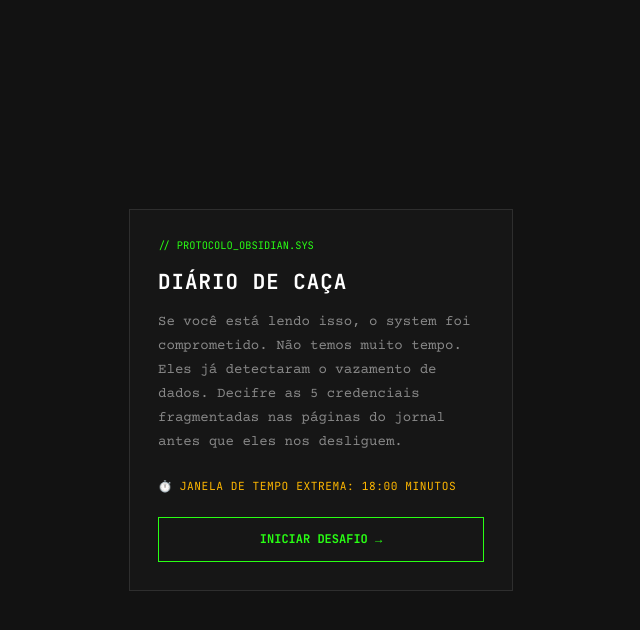
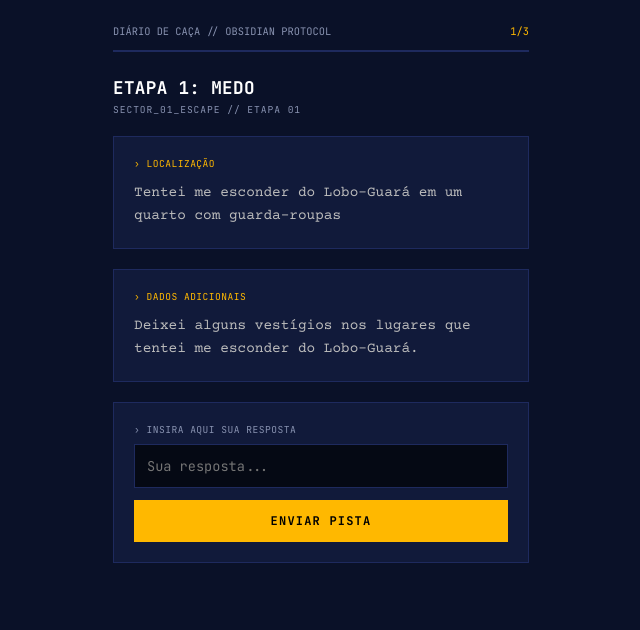
Before and after one commit to Laralws/ddc_escape, a React (Vite) app: page / in a window 1280 px wide. Shown: the top 630 px of the page, without its empty margins (319-959 px from the left). Built offline with nearby package versions, Linux system fonts and the light colour scheme.

Commit message:
feat: atualiza enigmas, remove temporizador e muda o tema para azul escuro

```diff
--- a/src/App.jsx
+++ b/src/App.jsx
@@ -1,11 +1,6 @@
 "use client";
 
-import { useState, useEffect, useRef, useCallback } from "react";
-
-/* ─────────────────────────────────────────
-   CONFIGURAÇÃO GLOBAL DO TIMER (18 minutos)
-─────────────────────────────────────────── */
-const TEMPO_TOTAL_SEGUNDOS = 18 * 60;
+import { useState, useCallback } from "react";
 
 const fontLink = `
   @import url('https://fonts.googleapis.com/css2?family=JetBrains+Mono:wght@400;700&family=Courier+Prime:ital,wght@0,400;0,700;1,400&family=Inter:wght@400;500;600&display=swap');
@@ -13,7 +8,7 @@ const fontLink = `
   html, body {
     margin: 0;
     padding: 0;
-    background-color: #121212;
+    background-color: #0A1128;
     color: #FFF;
     width: 100%;
     min-height: 100vh;
@@ -33,6 +28,7 @@ const fases = [
     id: 1,
     titulo: "ETAPA 1: MEDO",
     enigma: "Tentei me esconder do Lobo-Guará em um quarto com guarda-roupas",
+    infoExtra: "Deixei alguns vestígios nos lugares que tentei me esconder do Lobo-Guará.",
     instrucao: "Insira aqui sua resposta",
     respostaCorreta: "SOS",
     corRecompensaHex: "#FF0000",
@@ -40,146 +36,50 @@ const fases = [
   },
   {
     id: 2,
-    titulo: "ETAPA 2: A PISTA NO AR",
+    titulo: "ETAPA 2: REGREDIR PARA DEPOIS AVANÇAR",
     enigma:
-      "Nas frequências criptografadas do DDC, um analista captou uma transmissão codificada. A mensagem dizia: 'Procure o elemento que aparece quando a luz encontra a chuva — não o arco-íris inteiro, apenas a cor que está sempre no centro, entre o quente e o frio.' Qual é essa cor?",
+      "Tentei fugir, mas não conseguir. Então tentei me esconder na piscina. ",
+    infoExtra: "Dica: O espectro visível segue uma ordem específica de temperaturas de cor.",
     instrucao: "Insira aqui sua resposta",
     respostaCorreta: "verde",
-    corRecompensaHex: "#00FF88",
-    corRecompensaNome: "VERDE CIANO",
-  },
-  {
-    id: 3,
-    titulo: "ETAPA 3: O ARQUIVO PROIBIDO",
-    enigma:
-      "No servidor offline do DDC, um arquivo protegido foi encontrado. A senha era um conceito: 'a cor do perigo, do alerta máximo, do sangue que corre quando a truth é revelada.' Apenas uma palavra abre esse arquivo. Qual cor é essa?",
-    instrucao: "Insira aqui sua resposta",
-    respostaCorreta: "vermelho",
-    corRecompensaHex: "#FF2020",
-    corRecompensaNome: "VERMELHO",
-  },
-  {
-    id: 4,
-    titulo: "ETAPA 4: A IDENTIDADE OCULTA",
-    enigma:
-      "A fonte anônima deixou um bilhete: 'Sou a cor do céu antes da tempestade, da frieza das telas e dos sistemas que nunca dormem. Encontre-me no monitor aceso às 3h da manhã.' Qual é a minha cor?",
-    instrucao: "Insira aqui sua resposta",
-    respostaCorreta: "azul",
     corRecompensaHex: "#1E90FF",
     corRecompensaNome: "AZUL",
   },
   {
-    id: 5,
-    titulo: "ETAPA 5: O PROTOCOLO FINAL",
+    id: 3,
+    titulo: "ETAPA 3: NEM TUDO É O QUE PARECE",
     enigma:
-      "O Diário de Caça chegou ao fim — ou ao início? O código final estava escondido na edição impressa, na tinta que preenche cada página, no tom que une todas as pistas anteriores numa única sombra. A cor que tudo absorve e nada reflete. Qual cor é essa?",
+      "Último lugar pelo qual passei tinham algumas cadeiras com mesa de centro e uma porta que levava para fora da casa.",
+    infoExtra: "Escondi uma mensagem no meio da conversa de algumas pessoas que estavam por aqui.",
     instrucao: "Insira aqui sua resposta",
-    respostaCorreta: "preto",
-    corRecompensaHex: "#8B5CF6",
-    corRecompensaNome: "VIOLETA",
+    respostaCorreta: "CONTINUE",
+    corRecompensaHex: "#ffe920ff",
+    corRecompensaNome: "AMARELO",
   },
 ];
 
-function formatarTempo(segundos) {
-  const m = Math.floor(segundos / 60);
-  const s = segundos % 60;
-  return `${String(m).padStart(2, "0")}:${String(s).padStart(2, "0")}`;
-}
-
-/* ─────────────────────────────────────────
-   CRONÔMETRO — CENTRALIZADO E GRANDE
-─────────────────────────────────────────── */
-function Cronometro({ tempoRestante }) {
-  const critico = tempoRestante <= 60;
-  const cor = critico ? "#FF3B3B" : "#D1FFC2";
-
-  return (
-    <div style={{
-      display: "flex",
-      justifyContent: "center",
-      width: "100%",
-      margin: "0.5rem 0 1.5rem 0"
-    }}>
-      <div style={{
-        background: "#0F0F0F",
-        border: "2px solid #222",
-        padding: "0.6rem 2.5rem",
-        display: "inline-block",
-        position: "relative",
-        boxShadow: "inset 0 0 10px rgba(0,0,0,0.8)"
-      }}>
-        <span style={{ position: "absolute", top: 4, left: 4, width: 3, height: 3, background: "#333" }} />
-        <span style={{ position: "absolute", top: 4, right: 4, width: 3, height: 3, background: "#333" }} />
-        <span style={{ position: "absolute", bottom: 4, left: 4, width: 3, height: 3, background: "#333" }} />
-        <span style={{ position: "absolute", bottom: 4, right: 4, width: 3, height: 3, background: "#333" }} />
-
-        <p style={{
-          fontFamily: "'JetBrains Mono', monospace",
-          fontSize: "2.4rem",
-          fontWeight: "700",
-          color: cor,
-          margin: 0,
-          letterSpacing: "0.05em",
-          lineHeight: 1,
-          textShadow: critico ? "0 0 10px rgba(255,59,59,0.5)" : "0 0 12px rgba(41,255,20,0.4)"
-        }}>
-          {formatarTempo(tempoRestante)}
-        </p>
-      </div>
-    </div>
-  );
-}
-
-/* ─────────────────────────────────────────
-   TELA: TEMPO ESGOTADO
-─────────────────────────────────────────── */
-function TelaTimeOut({ onReiniciar }) {
-  return (
-    <>
-      <style>{fontLink}</style>
-      <div style={{
-        minHeight: "100vh", background: "#0A0A0A", width: "100vw",
-        display: "flex", flexDirection: "column", alignItems: "center", justifyContent: "center",
-        padding: "1.5rem", fontFamily: "'JetBrains Mono', monospace", boxSizing: "border-box"
-      }}>
-        <div style={{ width: "100%", maxWidth: "26rem", border: "1px solid #6B0000", background: "#121212", padding: "2rem 1.5rem", textAlign: "center" }}>
-          <h1 style={{ fontSize: "1.2rem", color: "#FF2020", margin: "0 0 1rem 0" }}>⚠️ PROTOCOLO FALHOU</h1>
-          <p style={{ fontFamily: "'Courier Prime', monospace", fontSize: "0.9rem", color: "#666", lineHeight: 1.6, marginBottom: "2rem" }}>
-            O tempo limite expirou. O sistema limpou os logs do Diário de Caça e bloqueou este terminal.
-          </p>
-          <button onClick={onReiniciar} style={{
-            width: "100%", padding: "0.85rem", background: "transparent", color: "#FF2020", border: "1px solid #6B0000",
-            fontFamily: "'JetBrains Mono', monospace", fontSize: "0.75rem", fontWeight: 700, cursor: "pointer",
-          }}> REINICIAR TERMINAL </button>
-        </div>
-      </div>
-    </>
-  );
-}
 
 /* ─────────────────────────────────────────
    TELA FINAL (Vitória)
 ─────────────────────────────────────────── */
-function TelaFinal({ tempoRestante, total }) {
-  const tempoUsado = total - tempoRestante;
+function TelaFinal() {
   return (
     <div style={{
-      minHeight: "100vh", background: "#0A0A0A", width: "100vw",
+      minHeight: "100vh", background: "#050914", width: "100vw",
       display: "flex", flexDirection: "column", alignItems: "center", justifyContent: "center",
       padding: "1.5rem", fontFamily: "'JetBrains Mono', monospace", boxSizing: "border-box"
     }}>
-      <div style={{ width: "100%", maxWidth: "26rem", border: "1px solid #29FF14", background: "#121212", padding: "2rem 1.5rem", textAlign: "center" }}>
-        <h1 style={{ fontSize: "1.2rem", color: "#29FF14", margin: "0 0 1.5rem 0" }}>🔓 ACESSO CONCEDIDO</h1>
-        <p style={{ fontFamily: "'Courier Prime', monospace", fontSize: "0.9rem", color: "#888", lineHeight: 1.6, marginBottom: "1.5rem" }}>
-          A sequência criptográfica do Diário de Caça foi estabilizada. O isolamento do Setor 07 foi levantado com sucesso.
+      <div style={{ width: "100%", maxWidth: "26rem", border: "1px solid #FFB800", background: "#0A1128", padding: "2rem 1.5rem", textAlign: "center" }}>
+        <h1 style={{ fontSize: "1.2rem", color: "#FFB800", margin: "0 0 1.5rem 0" }}>⚠️ SEQUÊNCIA ENCONTRADA</h1>
+        <p style={{ fontFamily: "'Courier Prime', monospace", fontSize: "0.9rem", color: "#8892B0", lineHeight: 1.6, marginBottom: "1.5rem" }}>
+          A sequência de cores foi identificada, mas a cela do Lobo Autor continua trancada. Guarde essa combinação para colocar no sistema principal.
         </p>
-        <div style={{ background: "#161616", border: "1px solid #2E2E2E", padding: "0.75rem 1rem", marginBottom: "1.5rem", fontSize: "0.7rem", color: "#555", display: "flex", justifyContent: "space-between" }}>
-          <span>TEMPO ATIVO: {formatarTempo(tempoUsado)}</span>
-          <span style={{ color: "#29FF14" }}>SINCRONIZADO</span>
+        <div style={{ background: "#111A3A", border: "1px solid #1E2A5E", padding: "0.75rem 1rem", marginBottom: "1.5rem", fontSize: "0.7rem", color: "#8892B0", display: "flex", justifyContent: "center" }}>
+          <span style={{ color: "#FFB800" }}>COLOQUEM A SEQUÊNCIA DE CORES NO SISTEMA PRINCIPAL</span>
         </div>
         <div style={{ display: "flex", gap: "0.4rem", justifyContent: "center" }}>
           {fases.map((f) => (
-            <div key={f.id} style={{ width: 24, height: 24, background: f.corRecompensaHex, border: "1px solid #222" }} />
+            <div key={f.id} style={{ width: 24, height: 24, background: f.corRecompensaHex, border: "1px solid #1E2A5E" }} />
           ))}
         </div>
       </div>
@@ -193,21 +93,21 @@ function TelaFinal({ tempoRestante, total }) {
 function CardConclusao({ fase, onAvancar, ultima }) {
   return (
     <div style={{
-      position: "fixed", inset: 0, background: "rgba(0,0,0,0.9)",
+      position: "fixed", inset: 0, background: "rgba(5, 9, 20, 0.9)",
       display: "flex", alignItems: "center", justifyContent: "center", padding: "1.5rem", zIndex: 50,
     }}>
       <div style={{
-        width: "100%", maxWidth: "22rem", background: "#121212", border: "1px solid #29FF14", padding: "2rem 1.5rem", textAlign: "center",
+        width: "100%", maxWidth: "22rem", background: "#0A1128", border: "1px solid #FFB800", padding: "2rem 1.5rem", textAlign: "center",
       }}>
-        <div style={{ fontSize: "0.7rem", color: "#29FF14", fontFamily: "'JetBrains Mono', monospace", marginBottom: "1.5rem", letterSpacing: "0.1em" }}>
+        <div style={{ fontSize: "0.7rem", color: "#FFB800", fontFamily: "'JetBrains Mono', monospace", marginBottom: "1.5rem", letterSpacing: "0.1em" }}>
           [✓] SETOR_RESTRITO_LIBERADO
         </div>
-        <div style={{ width: 60, height: 60, background: fase.corRecompensaHex, margin: "0 auto 1rem", border: "1px solid #222" }} />
+        <div style={{ width: 60, height: 60, background: fase.corRecompensaHex, margin: "0 auto 1rem", border: "1px solid #1E2A5E" }} />
         <p style={{ fontFamily: "'JetBrains Mono', monospace", fontSize: "0.9rem", color: "#FFF", margin: "0 0 2rem 0", letterSpacing: "0.1em" }}>
           {fase.corRecompensaNome}
         </p>
         <button onClick={onAvancar} style={{
-          width: "100%", padding: "0.85rem", background: "#29FF14", color: "#000", border: "none",
+          width: "100%", padding: "0.85rem", background: "#FFB800", color: "#000", border: "none",
           fontFamily: "'JetBrains Mono', monospace", fontSize: "0.75rem", fontWeight: 700, cursor: "pointer",
         }}>
           {ultima ? "COMPLETAR DIÁRIO →" : "PRÓXIMO SETOR →"}
@@ -220,7 +120,7 @@ function CardConclusao({ fase, onAvancar, ultima }) {
 /* ─────────────────────────────────────────
    TELA DE FASE (Dashboard Principal)
 ─────────────────────────────────────────── */
-function TelaFase({ fase, faseIndex, total, onAvancar, tempoRestante, totalTempo }) {
+function TelaFase({ fase, faseIndex, total, onAvancar }) {
   const [resposta, setResposta]   = useState("");
   const [erro, setErro]           = useState(false);
   const [acerto, setAcerto]       = useState(false);
@@ -248,7 +148,7 @@ function TelaFase({ fase, faseIndex, total, onAvancar, tempoRestante, totalTempo
       `}</style>
 
       <div style={{
-        minHeight: "100vh", background: "#121212", color: "#FFF",
+        minHeight: "100vh", background: "#0A1128", color: "#FFF",
         fontFamily: "'JetBrains Mono', monospace", padding: "1.5rem 1rem",
         display: "flex", flexDirection: "column", alignItems: "center",
         width: "100vw", boxSizing: "border-box"
@@ -256,18 +156,15 @@ function TelaFase({ fase, faseIndex, total, onAvancar, tempoRestante, totalTempo
         <div style={{ width: "100%", maxWidth: "26rem" }}>
 
           {/* Header Superior Metadados */}
-          <div style={{ display: "flex", justifyContent: "space-between", alignItems: "center", marginBottom: "0.75rem", fontSize: "0.65rem", color: "#444" }}>
+          <div style={{ display: "flex", justifyContent: "space-between", alignItems: "center", marginBottom: "0.75rem", fontSize: "0.65rem", color: "#8892B0" }}>
             <span>DIÁRIO DE CAÇA // OBSIDIAN PROTOCOL</span>
-            <span style={{ color: "#29FF14" }}>{faseIndex}/{total}</span>
+            <span style={{ color: "#FFB800" }}>{faseIndex}/{total}</span>
           </div>
 
           {/* Barra de Progresso do Topo */}
-          <div style={{ height: 2, background: "#2A2A2A", marginBottom: "1.5rem", overflow: "hidden" }}>
-            <div style={{ height: "100%", width: `${progresso}%`, background: "#29FF14", transition: "width 0.5s ease" }} />
+          <div style={{ height: 2, background: "#1E2A5E", marginBottom: "1.5rem", overflow: "hidden" }}>
+            <div style={{ height: "100%", width: `${progresso}%`, background: "#FFB800", transition: "width 0.5s ease" }} />
           </div>
-
-          {/* Cronômetro Centralizado e Grande */}
-          <Cronometro tempoRestante={tempoRestante} total={totalTempo} />
 
           {/* Título da Etapa */}
           <h2 style={{
@@ -276,17 +173,17 @@ function TelaFase({ fase, faseIndex, total, onAvancar, tempoRestante, totalTempo
           }}>
             {fase.titulo}
           </h2>
-          <p style={{ fontSize: "0.6rem", color: "#444", margin: "0 0 1.25rem 0", letterSpacing: "0.1em" }}>
+          <p style={{ fontSize: "0.6rem", color: "#8892B0", margin: "0 0 1.25rem 0", letterSpacing: "0.1em" }}>
             SECTOR_0{fase.id}_ESCAPE // ETAPA 0{fase.id}
           </p>
 
           {/* Bloco de Enigma */}
           <div style={{
-            background: "#161616", border: "1px solid #2E2E2E",
+            background: "#111A3A", border: "1px solid #1E2A5E",
             padding: "1.25rem", marginBottom: "1.25rem"
           }}>
-            <p style={{ fontSize: "0.6rem", color: "#29FF14", margin: "0 0 0.75rem 0", letterSpacing: "0.05em" }}>
-              › TRANSMISSÃO INTERCEPTADA
+            <p style={{ fontSize: "0.6rem", color: "#FFB800", margin: "0 0 0.75rem 0", letterSpacing: "0.05em" }}>
+              › LOCALIZAÇÃO
             </p>
             <p style={{
               fontFamily: "'Courier Prime', monospace", fontSize: "0.9rem",
@@ -295,6 +192,24 @@ function TelaFase({ fase, faseIndex, total, onAvancar, tempoRestante, totalTempo
               {fase.enigma}
             </p>
           </div>
+
+          {/* Bloco de Informação Extra */}
+          {fase.infoExtra && (
+            <div style={{
+              background: "#111A3A", border: "1px solid #1E2A5E",
+              padding: "1.25rem", marginBottom: "1.25rem"
+            }}>
+              <p style={{ fontSize: "0.6rem", color: "#FFB800", margin: "0 0 0.75rem 0", letterSpacing: "0.05em" }}>
+                › DADOS ADICIONAIS
+              </p>
+              <p style={{
+                fontFamily: "'Courier Prime', monospace", fontSize: "0.9rem",
+                color: "#BCBCBC", lineHeight: 1.6, margin: 0
+              }}>
+                {fase.infoExtra}
+              </p>
+            </div>
+          )}
 
           {/* Alerta de erro piscando */}
           {erro && (
@@ -312,8 +227,8 @@ function TelaFase({ fase, faseIndex, total, onAvancar, tempoRestante, totalTempo
           )}
 
           {/* Caixa de Entrada e Botão Completamente Retos */}
-          <div style={{ background: "#161616", border: "1px solid #2E2E2E", padding: "1.25rem" }}>
-            <label style={{ display: "block", fontSize: "0.6rem", color: "#444", marginBottom: "0.5rem", letterSpacing: "0.05em" }}>
+          <div style={{ background: "#111A3A", border: "1px solid #1E2A5E", padding: "1.25rem" }}>
+            <label style={{ display: "block", fontSize: "0.6rem", color: "#8892B0", marginBottom: "0.5rem", letterSpacing: "0.05em" }}>
               › {fase.instrucao.toUpperCase()}
             </label>
             <input
@@ -325,13 +240,13 @@ function TelaFase({ fase, faseIndex, total, onAvancar, tempoRestante, totalTempo
               autoComplete="off" autoCorrect="off" spellCheck={false}
               style={{
                 width: "100%", boxSizing: "border-box", padding: "0.75rem",
-                background: "#0F0F0F", border: "1px solid #2E2E2E",
+                background: "#050914", border: "1px solid #1E2A5E",
                 fontFamily: "'JetBrains Mono', monospace", fontSize: "0.85rem", color: "#FFF",
                 outline: "none", marginBottom: "0.75rem"
               }}
             />
             <button onClick={handleEnviar} style={{
-              width: "100%", padding: "0.8rem", background: "#29FF14", color: "#000",
+              width: "100%", padding: "0.8rem", background: "#FFB800", color: "#000",
               border: "none", fontFamily: "'JetBrains Mono', monospace",
               fontSize: "0.75rem", fontWeight: 700, letterSpacing: "0.1em", cursor: "pointer"
             }}>
@@ -353,108 +268,21 @@ function TelaFase({ fase, faseIndex, total, onAvancar, tempoRestante, totalTempo
   );
 }
 
-/* ─────────────────────────────────────────
-   TELA DE INTRODUÇÃO (A Carta)
-─────────────────────────────────────────── */
-function TelaIntro({ onIniciar }) {
-  return (
-    <>
-      <style>{fontLink}</style>
-      <div style={{
-        minHeight: "100vh", background: "#121212", color: "#FFF", width: "100vw",
-        display: "flex", flexDirection: "column", alignItems: "center", justifyContent: "center",
-        padding: "1.5rem", fontFamily: "'JetBrains Mono', monospace", boxSizing: "border-box"
-      }}>
-        <div style={{ width: "100%", maxWidth: "24rem", border: "1px solid #2E2E2E", background: "#161616", padding: "1.75rem" }}>
-          <div style={{ fontSize: "0.65rem", color: "#29FF14", marginBottom: "1rem" }}>
-            // PROTOCOLO_OBSIDIAN.SYS
-          </div>
-          <h1 style={{ fontSize: "1.3rem", fontWeight: 700, margin: "0 0 1rem 0", letterSpacing: "0.05em" }}>
-            DIÁRIO DE CAÇA
-          </h1>
-          <p style={{ fontFamily: "'Courier Prime', monospace", fontSize: "0.88rem", color: "#888", lineHeight: 1.7, margin: "0 0 1.5rem 0" }}>
-            Se você está lendo isso, o system foi comprometido. Não temos muito tempo. Eles já detectaram o vazamento de dados.
-            Decifre as 5 credenciais fragmentadas nas páginas do jornal antes que eles nos desliguem.
-          </p>
-          <div style={{ fontSize: "0.7rem", color: "#FFB800", marginBottom: "1.5rem", letterSpacing: "0.05em" }}>
-            ⏱️ JANELA DE TEMPO EXTREMA: {formatarTempo(TEMPO_TOTAL_SEGUNDOS)} MINUTOS
-          </div>
-          <button onClick={onIniciar} style={{
-            width: "100%", padding: "0.85rem", background: "transparent", color: "#29FF14", border: "1px solid #29FF14",
-            fontFamily: "'JetBrains Mono', monospace", fontSize: "0.75rem", fontWeight: 700, cursor: "pointer"
-          }}>
-            INICIAR DESAFIO →
-          </button>
-        </div>
-      </div>
-    </>
-  );
-}
 
 /* ─────────────────────────────────────────
    COMPONENTE RAIZ
 ─────────────────────────────────────────── */
 export default function EscapeRoom() {
-  const [estado, setEstado]               = useState(null);
-  const [tempoRestante, setTempoRestante] = useState(TEMPO_TOTAL_SEGUNDOS);
-  const [tempoFinal, setTempoFinal]       = useState(null);
-  const timerRef                          = useRef(null);
-
-  const pararTimer = useCallback(() => {
-    if (timerRef.current) {
-      clearInterval(timerRef.current);
-      timerRef.current = null;
-    }
-  }, []);
-
-  useEffect(() => {
-    if (typeof estado !== "number") return;
-
-    timerRef.current = setInterval(() => {
-      setTempoRestante((prev) => {
-        if (prev <= 1) {
-          pararTimer();
-          setEstado("timeout");
-          return 0;
-        }
-        return prev - 1;
-      });
-    }, 1000);
-
-    return () => pararTimer();
-  }, [estado, pararTimer]);
-
-  const handleIniciar = () => {
-    setTempoRestante(TEMPO_TOTAL_SEGUNDOS);
-    setTempoFinal(null);
-    setEstado(0);
-  };
-
-  const handleReiniciar = () => {
-    pararTimer();
-    setTempoRestante(TEMPO_TOTAL_SEGUNDOS);
-    setTempoFinal(null);
-    setEstado(null);
-  };
+  const [estado, setEstado] = useState(0);
 
   const handleAvancar = useCallback(() => {
     setEstado((prev) => {
       if (typeof prev === "number" && prev < fases.length - 1) return prev + 1;
-      pararTimer();
       return "fim";
     });
-  }, [pararTimer]);
-
-  useEffect(() => {
-    if (estado === "fim" && tempoFinal === null) {
-      setTempoFinal(tempoRestante);
-    }
-  }, [estado, tempoRestante, tempoFinal]);
-
-  if (estado === null)      return <TelaIntro onIniciar={handleIniciar} />;
-  if (estado === "timeout") return <TelaTimeOut onReiniciar={handleReiniciar} />;
+  }, []);
   if (estado === "fim") {
-    return <TelaFinal tempoRestante={tempoFinal ?? tempoRestante} total={TEMPO_TOTAL_SEGUNDOS} />;
+    return <TelaFinal />;
   }
 
   return (
@@ -464,8 +292,6 @@ export default function EscapeRoom() {
       faseIndex={estado + 1}
       total={fases.length}
       onAvancar={handleAvancar}
-      tempoRestante={tempoRestante}
-      totalTempo={TEMPO_TOTAL_SEGUNDOS}
     />
   );
 }
```
